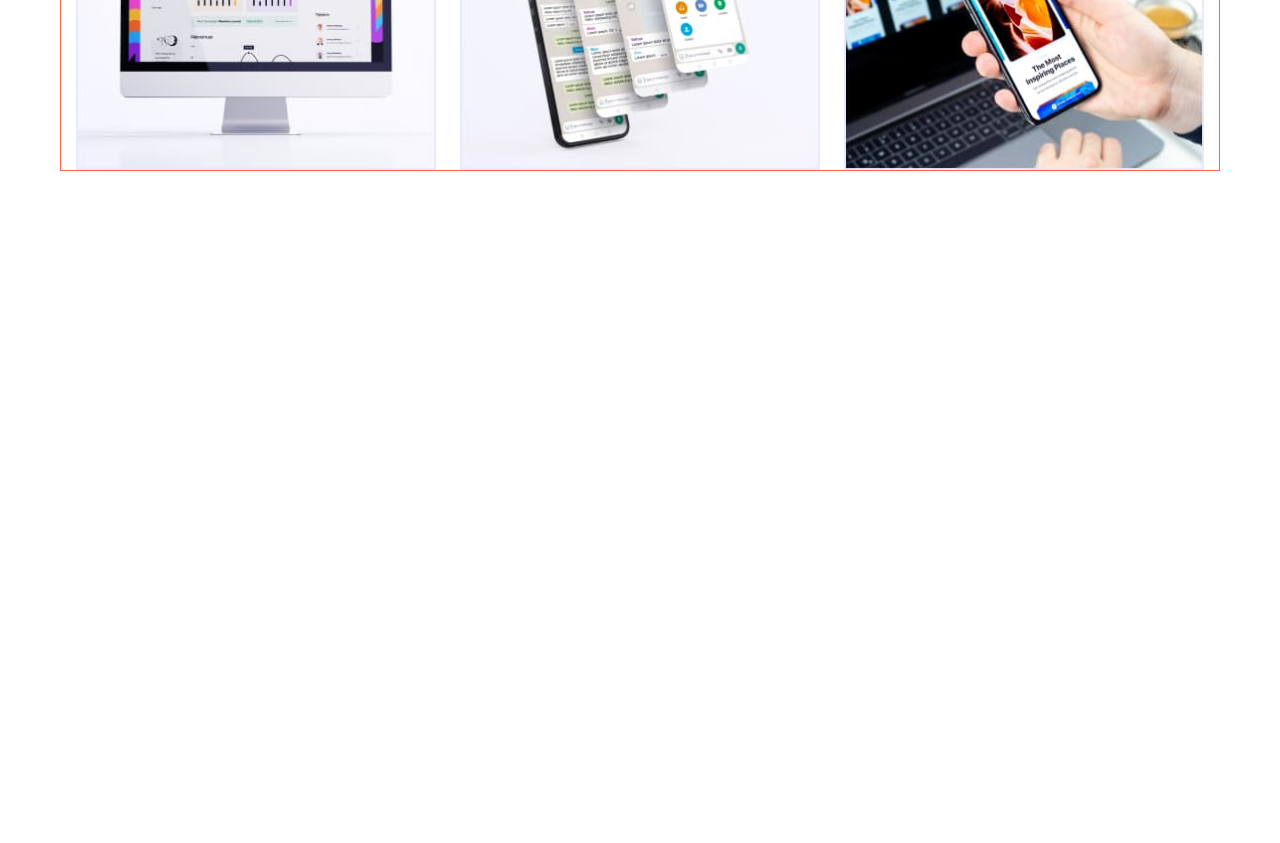
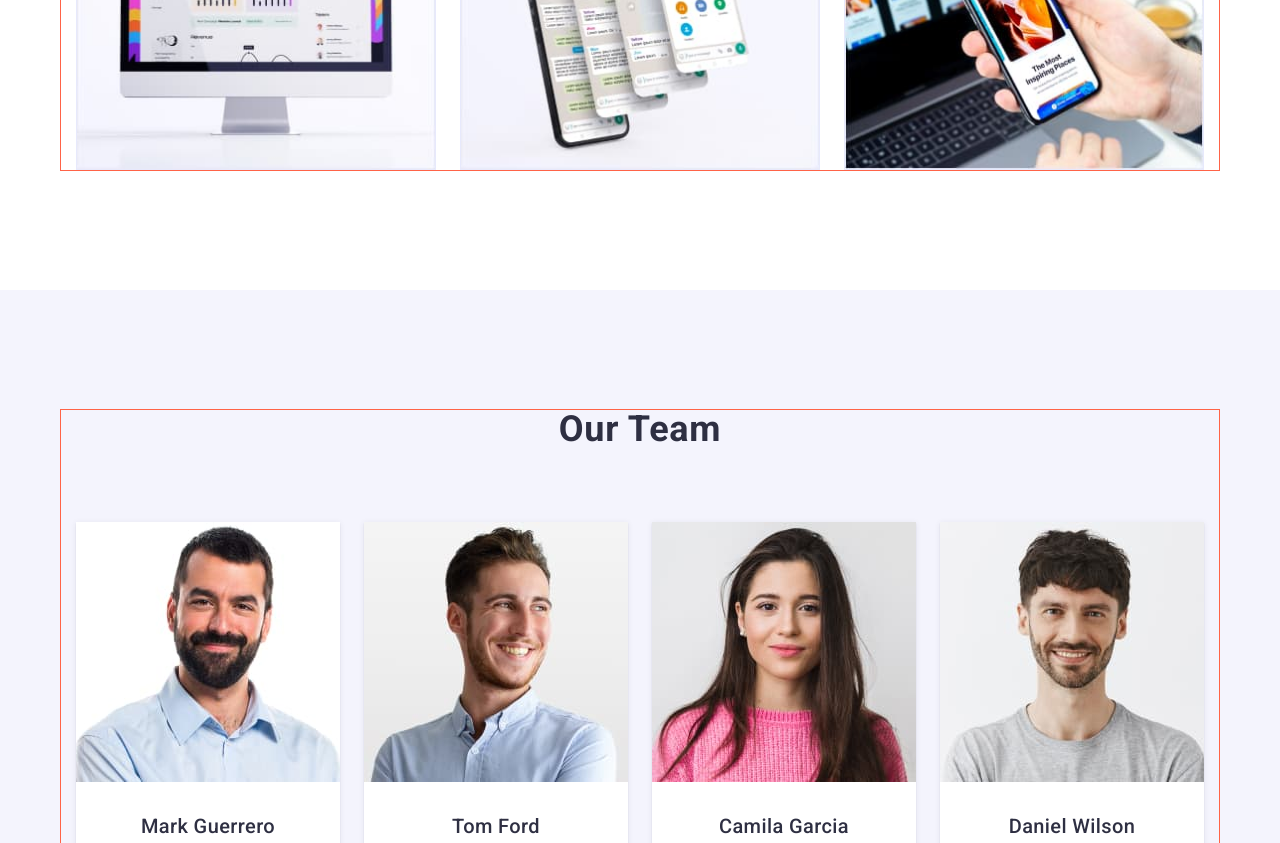
Before and after one commit to PavloLysiuk/WebStudio, a plain HTML site: page index.html in a window 1280 px wide. Shown: the part 1403-2246 px from the top of the page. Before the commit the page ends 1693 px from the top, so only its background shows below. Drawn offline with nearby package versions, Linux system fonts and the light colour scheme.

Commit message:
Adaptive Team Section

```diff
--- a/css/styles.css
+++ b/css/styles.css
@@ -617,11 +617,21 @@ a {
 
 /**--------------------- Team ---------------------*/
 
+@media screen and (min-width: 428px) {
   .team {
-  padding: 120px 0;
+    padding: 96px 0;
     max-width: 100%;
 
     background-color: var(--cloud);
+  }
+
+  .team-list {
+    display: flex;
+    flex-wrap: wrap;
+    justify-content: center;
+    margin-top: 72px;
+    column-gap: var(--element-gap);
+    row-gap: calc(var(--element-gap) * 3);
   }
 
   .team-title {
@@ -635,14 +645,20 @@ a {
 
     color: var(--navi-blue);
   }
+}
 
+@media screen and (min-width: 768px) {
   .team-list {
-  display: flex;
-  flex-wrap: wrap;
-  justify-content: center;
     margin-top: 72px;
     column-gap: var(--element-gap);
-  row-gap: calc(var(--element-gap) * 3);
+    row-gap: 64px;
+  }
+}
+
+@media screen and (min-width: 1200px) {
+  .team {
+    padding: 120px 0;
+  }
 }
 
 /** ---- Card ---- */
--- a/index.html
+++ b/index.html
@@ -235,11 +235,11 @@
 
       <!-- Team -->
 
-      <!-- <section class="team">
+      <section class="team">
         <div class="container">
           <h2 class="team-title">Our Team</h2>
 
-          <ul class="team-list list">
+          <ul class="team-list">
             <li class="team-item">
               <img src="./images/team/mark_guerrero.jpg" alt="employee photo" width="264" height="260" />
 
@@ -248,7 +248,7 @@
 
                 <p class="employee-position">Product Designer</p>
 
-                <ul class="team-social-list list">
+                <ul class="team-social-list">
                   <li class="team-social-item">
                     <a
                       class="team-social-link"
@@ -477,7 +477,7 @@
             </li>
           </ul>
         </div>
-      </section> -->
+      </section>
 
       <!-- Customers -->
 
```
Lines whose indentation alone changed are shown as unchanged.
